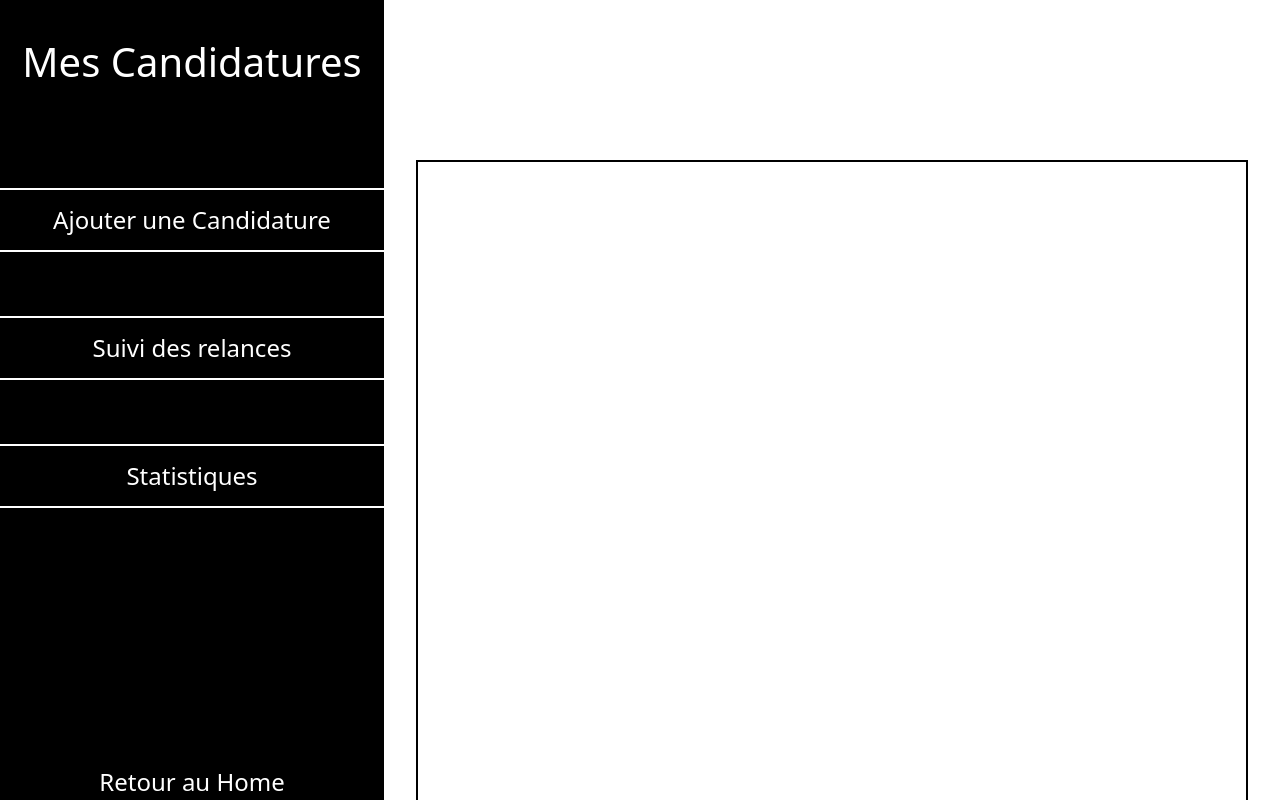
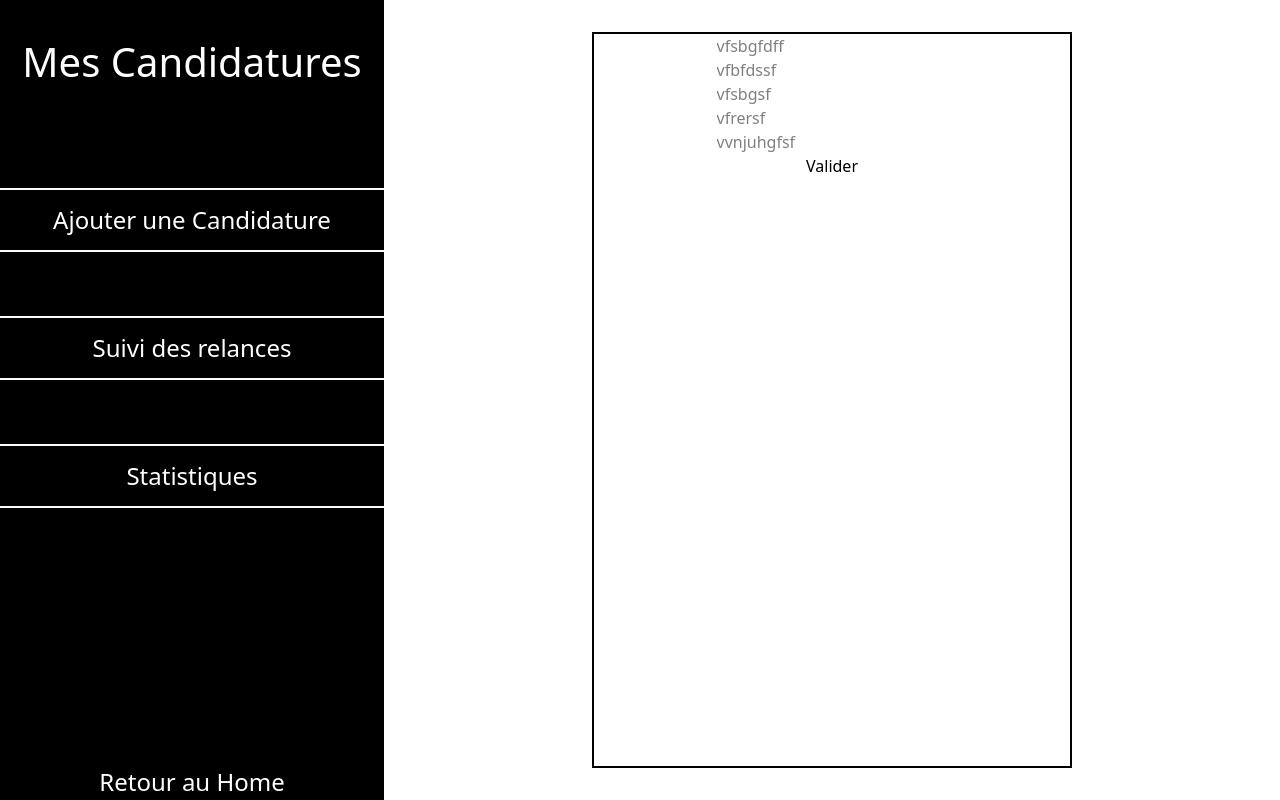
Before and after one commit to Wyll-exe/Suivi-de-candidature, a React (Vite) app in the folder frontend/app/: page /CreationCandidature in a window 1280 px wide. Built offline with nearby package versions, Linux system fonts and the light colour scheme.

Commit message:
:art: Ajout du form pour les Candidature

```diff
--- a/frontend/app/package.json
+++ b/frontend/app/package.json
@@ -12,6 +12,7 @@
   },
   "dependencies": {
     "@tailwindcss/vite": "^4.0.15",
+    "axios": "^1.8.4",
     "react": "^19.0.0",
     "react-dom": "^19.0.0",
     "react-router": "^7.4.0",
--- a/frontend/app/src/components/CreationCandidature.jsx
+++ b/frontend/app/src/components/CreationCandidature.jsx
@@ -1,18 +1,40 @@
 import '../style.css';
 import { Link } from "react-router";
+import React, {useState} from 'react';
 
-function CreationCandidature() {
+function CreationCandidature (){
 
-return (
-    <div className='flex h-[100vh] w-screen'>
+        const [candidature, setCandidature] = useState ({
+            society: '',
+            job:'',
+            job_link:'',
+            send_date:'',
+            status:''
+        })
+
+    const handleChange = (event) => {
+        const {name, value} = event.target
+        setCandidature(prevCandidature => ({...prevCandidature, [name]: value}));
+    }
+
+    const handleSubmit = () => {
+        event.preventDefault()
+        try {
+
+        } catch (error) {
+            console.log(error);
+        }}
+
+    return (
+        <div className='flex h-[100vh] w-screen'>
         <div className="bg-black w-sm h-[100vh] flex flex-col items-center fixed">
             <h1 className='text-white text-[2.5rem] p-[2rem] whitespace-nowrap'>Mes Candidatures</h1>
             <div className='flex flex-col gap-[4rem] pt-[4rem] w-[100%] h-auto'>
                 <div className='border-y-2 border-solid border-white w-[100%] h-[4rem] flex justify-center items-center'>
-                    <h2 className='text-white text-[1.5rem]'>Ajouter une Candidature</h2>
+                    <Link className='text-white text-[1.5rem]' to="/CreationCandidature">Ajouter une Candidature</Link>
                 </div>
                 <div className='border-y-2 border-solid border-white w-[100%] h-[4rem] flex justify-center items-center'>
-                    <h2 className='text-white text-[1.5rem]'>Suivi des relances</h2>
+                    <Link className='text-white text-[1.5rem]' to="/test">Suivi des relances</Link>
                 </div>
                 <div className='border-y-2 border-solid border-white w-[100%] h-[4rem] flex justify-center items-center'>
                     <h2 className='text-white text-[1.5rem]'>Statistiques</h2>
@@ -20,14 +42,25 @@ return (
             </div>
             <Link className='text-white text-[1.5rem] bottom-[0] absolute' to="/">Retour au Home</Link>
         </div>
-        <div className='pl-[26rem] pt-[10rem] pr-[2rem] w-screen overflow-x-hidden'>
-            <div className='border-2 border-solid border-black h-[100vh]'>
-
+        <div className='pl-[26rem] w-screen overflow-x-hidden'>
+            <div className='flex justify-center pt-[2rem] pr-[2rem] pb-[2rem] w-[100%] h-[100%]'>
+                <div className='border-2 border-solid border-black h-[100%] w-[30rem]'>
+                    <div>
+                        <form className='flex flex-col items-center' onSubmit={handleSubmit}>
+                            <input type="text" placeholder='vfsbgfdff' name='society' onChange={handleChange} required />
+                             <input type="text" placeholder='vfbfdssf' name='job' onChange={handleChange} required />
+                             <input type="text" placeholder='vfsbgsf' name='job_link' onChange={handleChange} required />
+                             <input type="number"  placeholder='vfrersf' name='send_date' onChange={handleChange} required />
+                             <input type="text" placeholder='vvnjuhgfsf' name='status' onChange={handleChange} required />
+                             <button>Valider</button>
+                        </form>
+                    </div>
+                </div>
             </div>
         </div>
     </div>
-
-)
+    );
 }
 
+
 export default CreationCandidature
```
Also changed, not shown: 1 other file (tests, documents, lock files or other folders).
